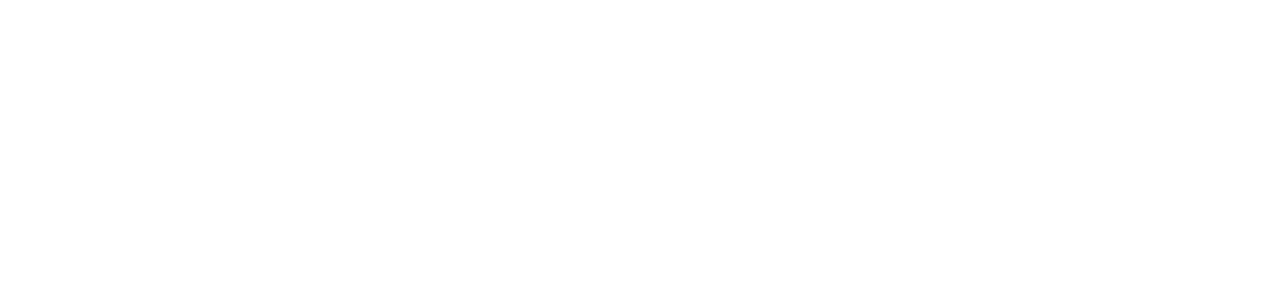
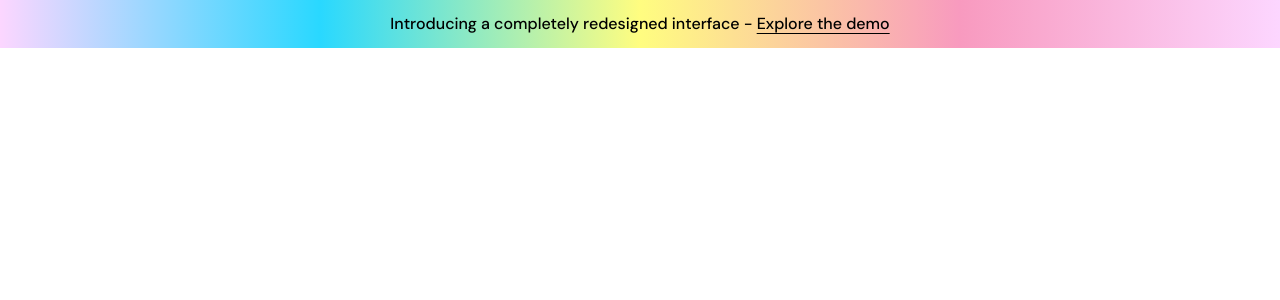
Before and after one commit to JustMikk/SAAS-Website-Landing, a Next.js app: page / in a window 1280 px wide. Shown: the top 300 px of the page. Built offline with nearby package versions, Linux system fonts and the light colour scheme.

Commit message:
Add banner component with redesigned interface

```diff
--- a/src/components/Banner.tsx
+++ b/src/components/Banner.tsx
@@ -1,3 +1,18 @@
+import Link from "next/link";
+
 export const Banner = () => {
-  return null;
+  return (
+    <div className="text-center py-3 bg-[linear-gradient(to_right,#FCD6FF,#29D8FF,#FFFD80,#F89ABF,#FCD6FF)]">
+      <div className="container">
+        <p className="font-medium">
+          <span className="hidden sm:inline">
+            Introducing a completely redesigned interface -
+          </span>{" "}
+          <Link href="#" className="underline underline-offset-4 ">
+            Explore the demo
+          </Link>
+        </p>
+      </div>
+    </div>
+  );
 };
```
